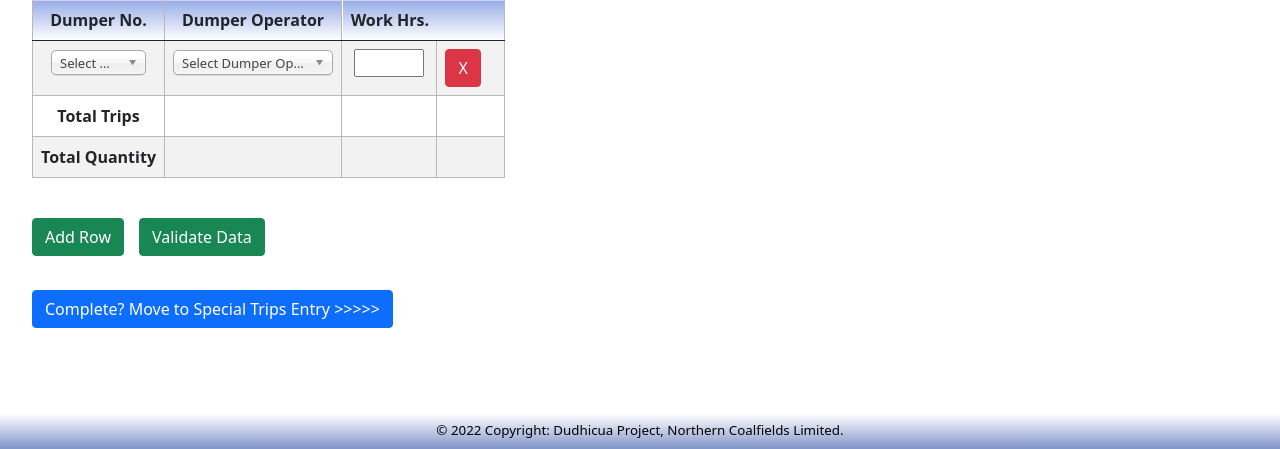
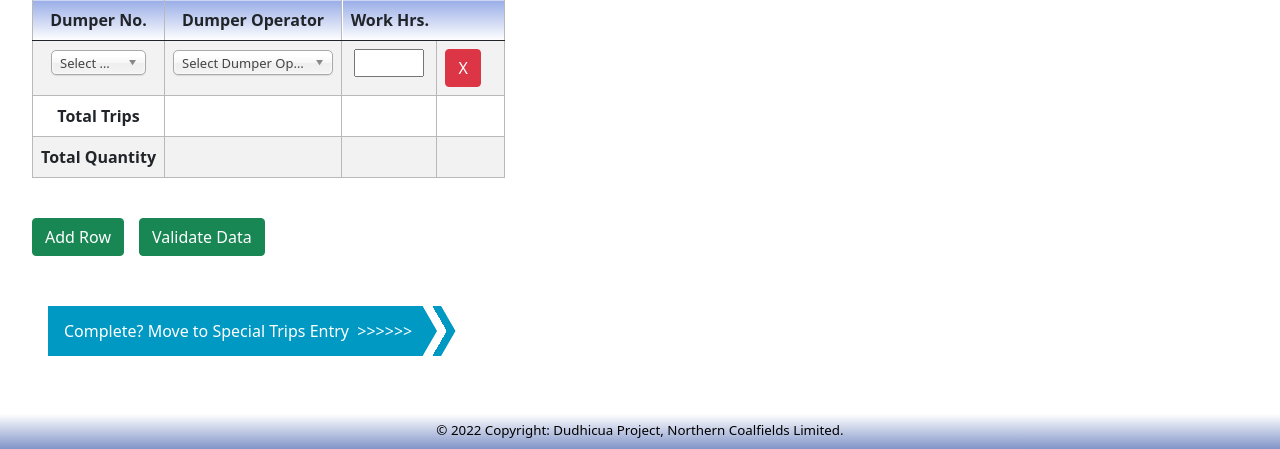
Before and after one commit to dchdevs/dchdevs.github.io, a PHP site: page / in a window 1280 px wide. Shown: the part 467-916 px from the top of the page. Run offline with PHP 8.4, Linux system fonts and the light colour scheme.

Commit message:
Make arrow shaped button

```diff
--- a/css/style.css
+++ b/css/style.css
@@ -154,6 +154,18 @@ hr {
     float: left;
     margin-top: 20px;
 }
+.arrow-right {
+  margin:1em;
+  border:none;
+  padding:0.25em 3em 0.25em 1em;
+  text-align:left;
+  background:
+    linear-gradient(-120deg, transparent 1em, #0099C3 1.05em , #0099C3 1.5em, transparent 1.45em, transparent 2em, #0099C3 2.05em) top no-repeat,
+    linear-gradient(300deg, transparent 1em, #0099C3 1.05em , #0099C3 1.5em, transparent 1.45em, transparent 2em, #0099C3 2.05em) bottom no-repeat ;
+  background-size: 100% 50%;
+  color:white;
+  height: 50px;
+}
 
 .select-print {
     display: none;
--- a/index.html
+++ b/index.html
@@ -166,8 +166,8 @@
                       <br>
                   </div>
                   <div style="float:left; margin:0 15px 0 0;">
-                      <input type="button" value="Complete? Move to Special Trips Entry >>>>>" id="populate_data_object"
-                          class="no-print btn btn-primary" />
+                      <input type="button" value="Complete? Move to Special Trips Entry  >>>>>>" id="populate_data_object"
+                          class="no-print arrow-right" />
                   </div>
               </form>
               <div class='scroll_space'>
```
